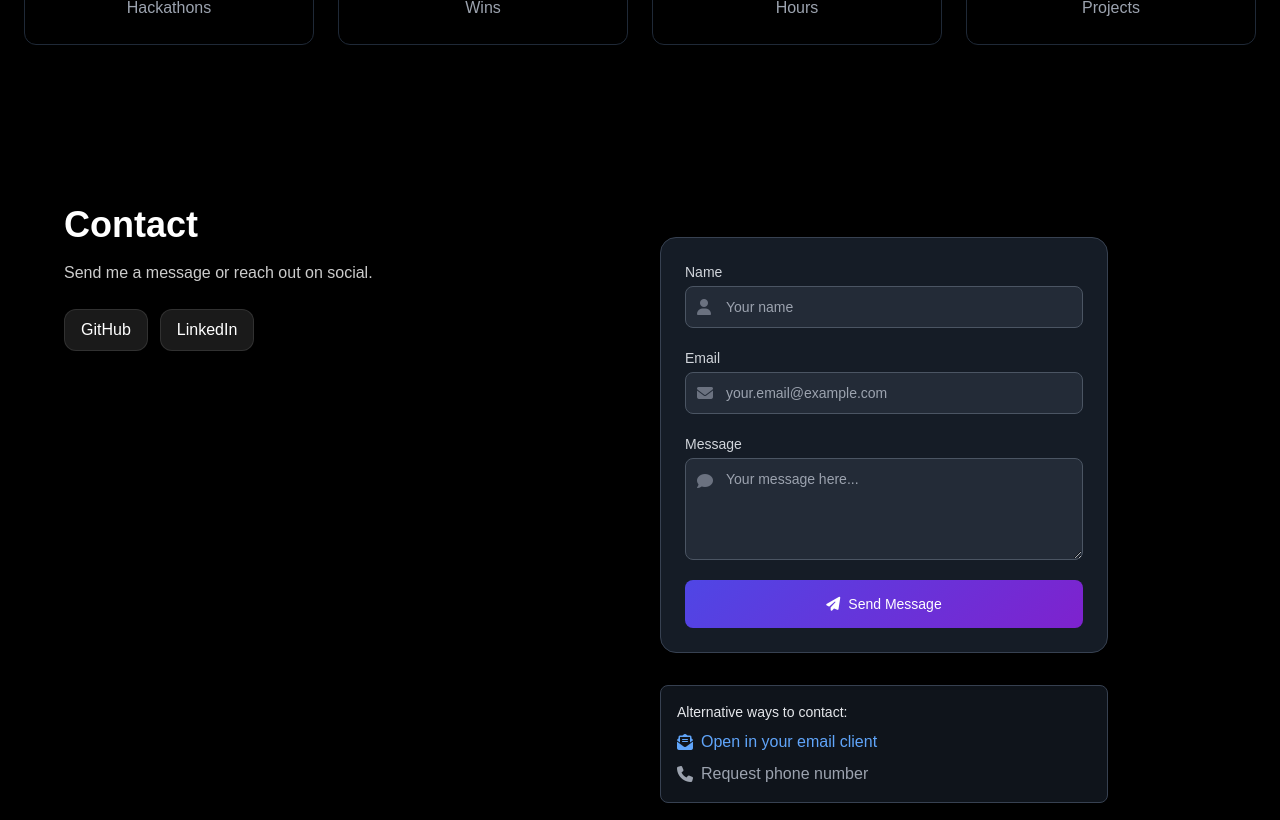
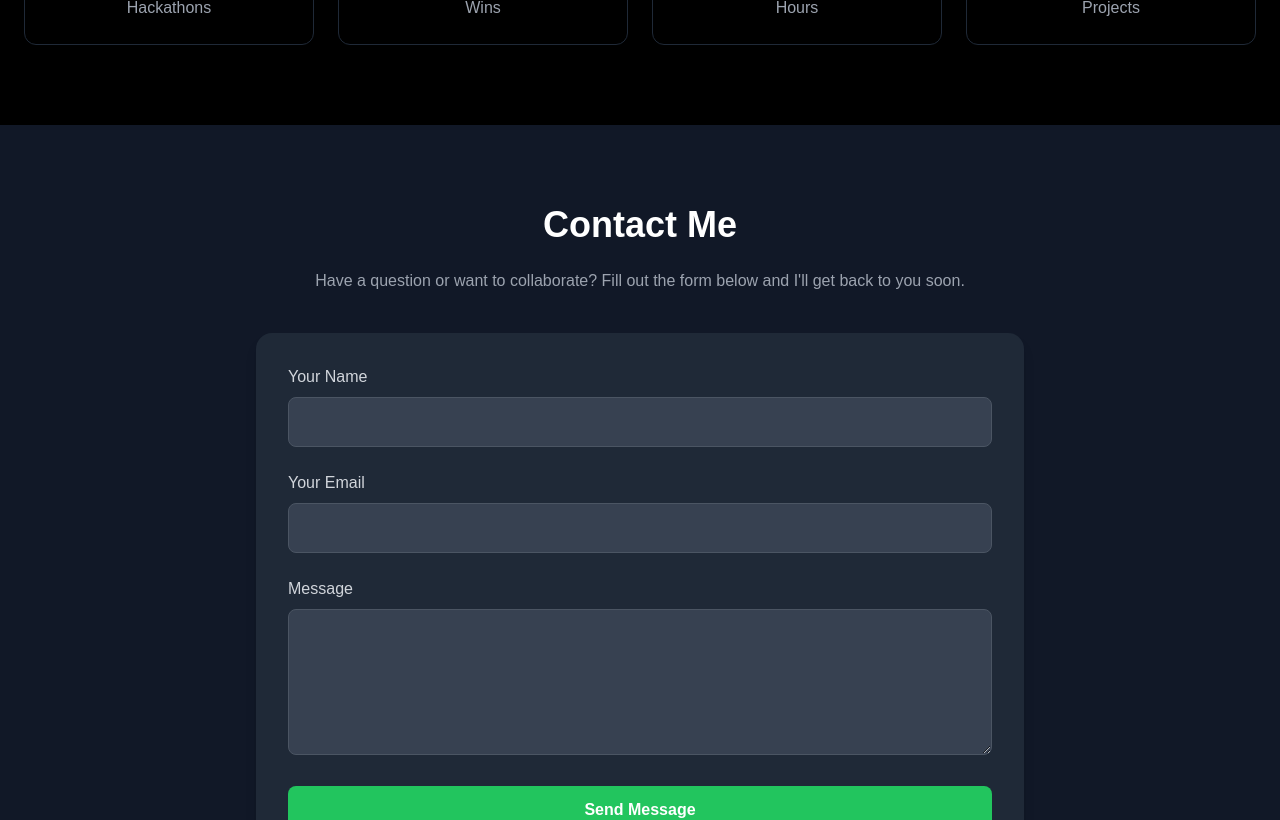
Before and after one commit to mraniket404/React-vite-portfolio, a React (Vite) app: page / in a window 1280 px wide. Shown: the part 3400-4220 px from the top of the page. Built offline with nearby package versions, Linux system fonts and the light colour scheme; the HTML template or start-up script is replaced by a standard one.

Commit message:
update contact page

```diff
--- a/src/components/Contact.jsx
+++ b/src/components/Contact.jsx
@@ -1,187 +1,75 @@
-import React, { useState } from 'react'
+import React from "react";
 
 const Contact = () => {
-  const [formData, setFormData] = useState({
-    name: '',
-    email: '',
-    message: ''
-  })
-  const [isSubmitting, setIsSubmitting] = useState(false)
-  const [isSubmitted, setIsSubmitted] = useState(false)
+  return (
+    <section
+      id="contact"
+      className="bg-gray-900 text-white py-20 px-6 md:px-20"
+    >
+      <div className="max-w-3xl mx-auto text-center">
+        <h2 className="text-4xl font-bold mb-6">Contact Me</h2>
+        <p className="text-gray-400 mb-10">
+          Have a question or want to collaborate? Fill out the form below and I'll get back to you soon.
+        </p>
 
-  const handleChange = (e) => {
-    setFormData({
-      ...formData,
-      [e.target.name]: e.target.value
-    })
-  }
+        {/* Netlify Form */}
+        <form
+          name="contact"
+          method="POST"
+          data-netlify="true"
+          className="bg-gray-800 p-8 rounded-2xl shadow-lg"
+        >
+          <input type="hidden" name="form-name" value="contact" />
 
-  const handleSubmit = async (e) => {
-    e.preventDefault()
-    setIsSubmitting(true)
-
-    // Simulate form submission
-    setTimeout(() => {
-      setIsSubmitting(false)
-      setIsSubmitted(true)
-      setFormData({ name: '', email: '', message: '' })
-
-      // Hide success message after 5 seconds
-      setTimeout(() => setIsSubmitted(false), 5000)
-    }, 2000)
-  }
-
-  return (
-    <section id="contact" className="py-20 px-6">
-      <div className="max-w-6xl mx-auto grid md:grid-cols-2 gap-10 items-start">
-        <div>
-          <h2 className="text-3xl sm:text-4xl font-bold">Contact</h2>
-          <p className="mt-4 text-white/80">Send me a message or reach out on social.</p>
-          <div className="mt-6 flex gap-3">
-            <a
-              href="https://github.com/mraniket404"
-              className="px-4 py-2 rounded-xl bg-white/10 hover:bg-white/15 border border-white/10 transition-colors"
-              target="_blank"
-              rel="noopener noreferrer"
-            >
-              GitHub
-            </a>
-            <a
-              href="https://www.linkedin.com/in/aniketgosavi404/"
-              className="px-4 py-2 rounded-xl bg-white/10 hover:bg-white/15 border border-white/10 transition-colors"
-              target="_blank"
-              rel="noopener noreferrer"
-            >
-              LinkedIn
-            </a>
-          </div>
+          <div className="mb-6">
+            <label htmlFor="name" className="block text-left text-gray-300 mb-2">
+              Your Name
+            </label>
+            <input
+              type="text"
+              name="name"
+              id="name"
+              required
+              className="w-full px-4 py-3 rounded-lg bg-gray-700 text-white border border-gray-600 focus:outline-none focus:ring-2 focus:ring-green-500"
+            />
           </div>
 
-        <div className="max-w-md w-full space-y-8">
-          {/* Contact Form */}
-          <form
-            onSubmit={handleSubmit}
-            className="mt-8 bg-gray-800/70 backdrop-blur-md rounded-2xl p-6 form-shadow border border-gray-700"
-          >
-            {/* Name Input */}
-            <div className="mb-5">
-              <label htmlFor="name" className="block text-sm font-medium text-gray-300 mb-1">Name</label>
-              <div className="relative">
-                <div className="absolute inset-y-0 left-0 pl-3 flex items-center pointer-events-none">
-                  <i className="fas fa-user text-gray-500"></i>
-                </div>
+          <div className="mb-6">
+            <label htmlFor="email" className="block text-left text-gray-300 mb-2">
+              Your Email
+            </label>
             <input
-                  type="text"
-                  id="name"
-                  name="name"
-                  value={formData.name}
-                  onChange={handleChange}
+              type="email"
+              name="email"
+              id="email"
               required
-                  className="bg-gray-700/40 border border-gray-600 text-white text-sm rounded-lg focus:ring-blue-500 focus:border-blue-500 block w-full pl-10 p-2.5"
-                  placeholder="Your name"
+              className="w-full px-4 py-3 rounded-lg bg-gray-700 text-white border border-gray-600 focus:outline-none focus:ring-2 focus:ring-green-500"
             />
           </div>
+
+          <div className="mb-6">
+            <label htmlFor="message" className="block text-left text-gray-300 mb-2">
+              Message
+            </label>
+            <textarea
+              name="message"
+              id="message"
+              rows="5"
+              required
+              className="w-full px-4 py-3 rounded-lg bg-gray-700 text-white border border-gray-600 focus:outline-none focus:ring-2 focus:ring-green-500"
+            ></textarea>
           </div>
 
-            {/* Email Input */}
-            <div className="mb-5">
-              <label htmlFor="email" className="block text-sm font-medium text-gray-300 mb-1">Email</label>
-              <div className="relative">
-                <div className="absolute inset-y-0 left-0 pl-3 flex items-center pointer-events-none">
-                  <i className="fas fa-envelope text-gray-500"></i>
-                </div>
-                <input
-                  type="email"
-                  id="email"
-                  name="email"
-                  value={formData.email}
-                  onChange={handleChange}
-                  required
-                  className="bg-gray-700/40 border border-gray-600 text-white text-sm rounded-lg focus:ring-blue-500 focus:border-blue-500 block w-full pl-10 p-2.5"
-                  placeholder="your.email@example.com"
-                />
-              </div>
-            </div>
-
-            {/* Message Textarea */}
-            <div className="mb-5">
-              <label htmlFor="message" className="block text-sm font-medium text-gray-300 mb-1">Message</label>
-              <div className="relative">
-                <div className="absolute top-3 left-3 pointer-events-none">
-                  <i className="fas fa-comment text-gray-500"></i>
-                </div>
-                <textarea
-                  id="message"
-                  name="message"
-                  rows="4"
-                  value={formData.message}
-                  onChange={handleChange}
-                  required
-                  className="bg-gray-700/40 border border-gray-600 text-white text-sm rounded-lg focus:ring-blue-500 focus:border-blue-500 block w-full pl-10 p-2.5"
-                  placeholder="Your message here..."
-                ></textarea>
-              </div>
-            </div>
-
-            {/* Submit Button */}
           <button
             type="submit"
-              disabled={isSubmitting}
-              className="w-full gradient-bg text-white font-medium rounded-lg text-sm px-5 py-3.5 text-center hover:opacity-90 transition-all duration-300 flex items-center justify-center disabled:opacity-50"
+            className="bg-green-500 hover:bg-green-600 transition duration-200 w-full py-3 rounded-lg font-semibold"
           >
-              {isSubmitting ? (
-                <>
-                  <i className="fas fa-circle-notch fa-spin mr-2"></i>
-                  Sending...
-                </>
-              ) : (
-                <>
-                  <i className="fas fa-paper-plane mr-2"></i>
             Send Message
-                </>
-              )}
           </button>
         </form>
-
-          {/* Delivery Confirmation */}
-          {isSubmitted && (
-            <div className="mt-6 p-4 bg-green-900/20 rounded-lg border border-green-800/30">
-              <div className="flex items-start">
-                <div className="flex-shrink-0 pt-1">
-                  <i className="fas fa-check-circle text-green-400"></i>
-                </div>
-                <div className="ml-3">
-                  <h3 className="text-sm font-medium text-green-200">Email Sent Successfully!</h3>
-                  <p className="mt-1 text-sm text-green-300/80">Your message has been delivered to aniketgosavi471@gmail.com</p>
-                  <p className="mt-2 text-xs text-green-400/60">
-                    Delivered at {new Date().toLocaleTimeString()} on {new Date().toLocaleDateString()}
-                  </p>
-                </div>
-              </div>
-            </div>
-          )}
-
-          {/* Alternative Options */}
-          <div className="mt-6 p-4 bg-gray-800/50 rounded-lg border border-gray-700">
-            <h3 className="text-sm font-medium text-gray-200 mb-2">Alternative ways to contact:</h3>
-            <div className="flex flex-col space-y-2">
-              <a
-                href="mailto:aniketgosavi471@gmail.com"
-                className="flex items-center text-blue-400 hover:text-blue-300 transition-colors"
-              >
-                <i className="fas fa-envelope-open-text mr-2"></i>
-                <span>Open in your email client</span>
-              </a>
-              <div className="flex items-center text-gray-400">
-                <i className="fas fa-phone mr-2"></i>
-                <span>Request phone number</span>
-              </div>
-            </div>
-          </div>
-        </div>
       </div>
     </section>
-  )
-}
+  );
+};
 
-export default Contact
+export default Contact;
```
Lines whose indentation alone changed are shown as unchanged.
